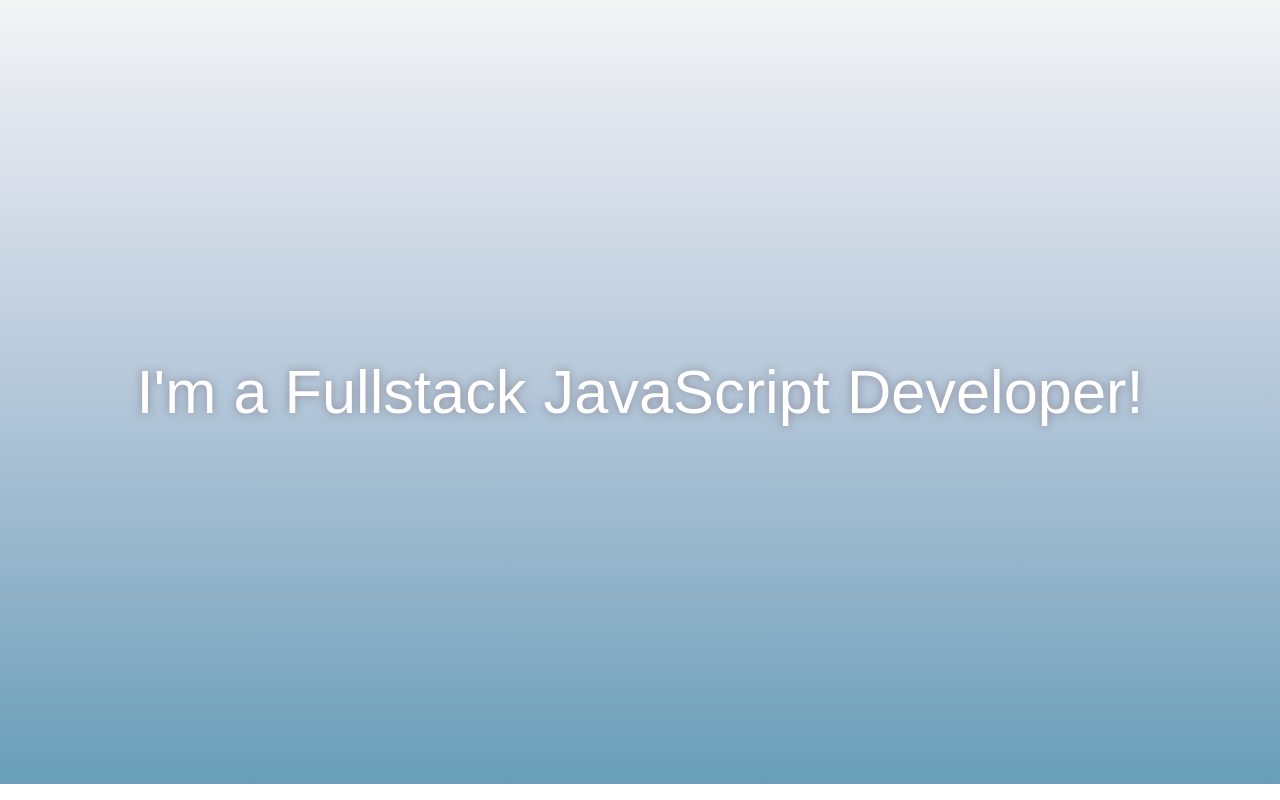
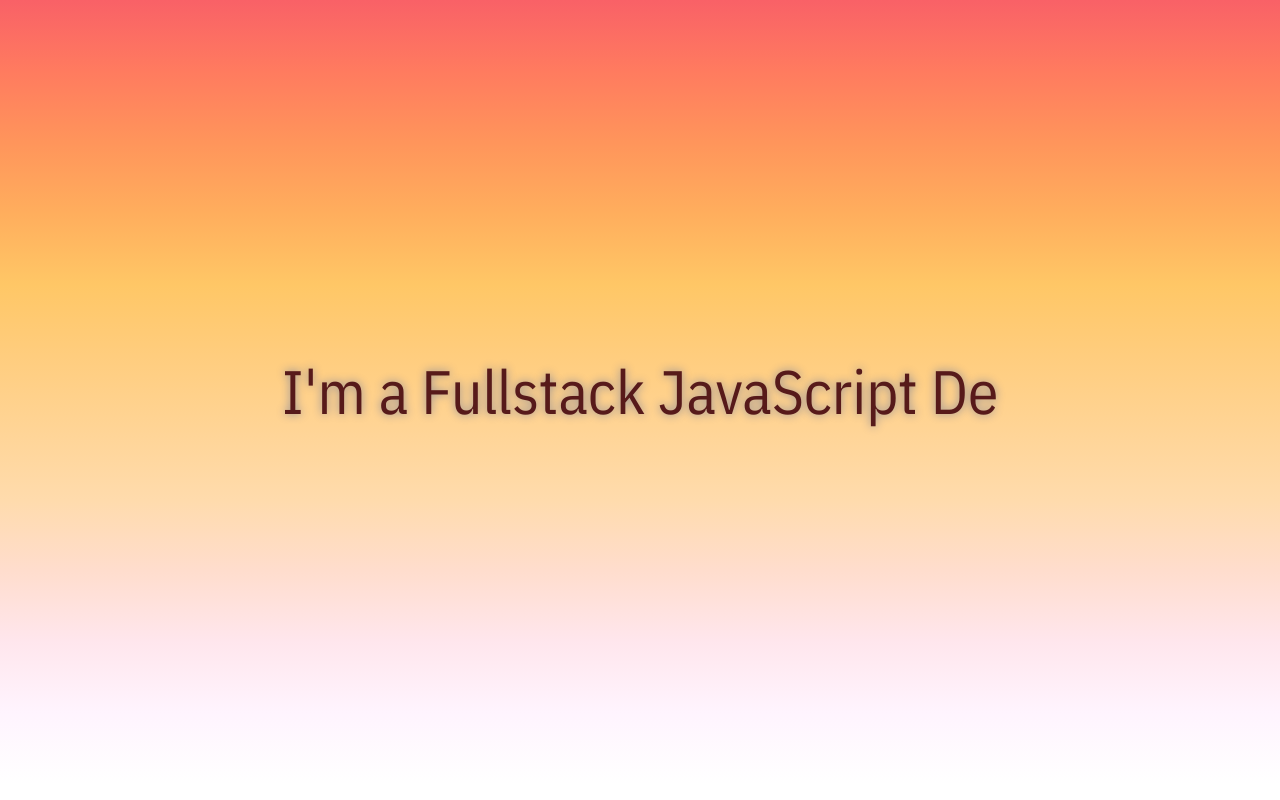
Before and after one commit to reubenvas/portfolio, a React (Create React App) app: page / in a window 1280 px wide. Shown: the top 800 px of the page. Built offline with nearby package versions, Linux system fonts and the light colour scheme; a web font is replaced by a local one.

Commit message:
improved intro page styling

```diff
--- a/public/index.html
+++ b/public/index.html
@@ -23,6 +23,7 @@
   <link href="https://fonts.googleapis.com/css?family=Source+Serif+Pro:400,600,700" rel="stylesheet">
   <link href="https://fonts.googleapis.com/css?family=Cinzel+Decorative:400,700,900" rel="stylesheet">
   <link href="https://fonts.googleapis.com/css?family=Forum" rel="stylesheet">
+  <link href="https://fonts.googleapis.com/css?family=IBM+Plex+Sans+Condensed" rel="stylesheet">
 
   <link rel="stylesheet" href="https://stackpath.bootstrapcdn.com/bootstrap/4.1.0/css/bootstrap.min.css"
     integrity="sha384-9gVQ4dYFwwWSjIDZnLEWnxCjeSWFphJiwGPXr1jddIhOegiu1FwO5qRGvFXOdJZ4" crossorigin="anonymous">
--- a/src/App.css
+++ b/src/App.css
@@ -20,9 +20,12 @@
 
 .Intro {
   /* color: #F9D342; */
-  color: white ;
+  font-family: "IBM Plex Sans Condensed", sans-serif;
+
+  color: rgb(87, 26, 26) ;
   text-shadow: 0px 0px 10px rgb(137,137,153);
-  background-image: linear-gradient(to top, #689eb8, #90b2c9, #b4c7d9, #d5dde8, #f3f4f6);}
+  background-image: linear-gradient(to bottom, #f96167, #ff7b5f, #ff955b, #ffae5d, #ffc766, #ffcd7e, #ffd495, #ffdbac, #ffddcd, #ffe6ed, #fff4fe, #ffffff);
+}
 
 .navigation-container {
   width: 100vw;
@@ -122,11 +125,6 @@
   justify-content: space-evenly;
 }
 
-@keyframes App-logo-spin {
-  from {
-    transform: rotate(0deg);
-  }
-  to {
-    transform: rotate(360deg);
-  }
+.footer {
+  width: 100vw;
 }
--- a/src/App.js
+++ b/src/App.js
@@ -39,7 +39,9 @@ class App extends Component {
             <Project />
           </div>
         </div>
-        <FullScreenText className='Projects' invertColor={true}>Projects-mock</FullScreenText>
+        <footer>
+          <p>this is a footer</p>
+        </footer>
       </main>
     );
   }
--- a/src/components/FullScreenText.js
+++ b/src/components/FullScreenText.js
@@ -41,10 +41,7 @@ const FullScreenText = props => {
 const styles = {
     heading: (textLength) => {
         const fontSize = 20 - textLength / 3;
-        return {
-            fontSize: `${fontSize}vh`,
-            fontFamily: 'Source Sans Pro, sans-serif',
-        };
+        return {fontSize: `${fontSize}vh`};
     },
 }
 
--- a/src/components/NavigationBar.js
+++ b/src/components/NavigationBar.js
@@ -10,6 +10,7 @@ import { IoIosMail } from "react-icons/io";
 const NavigationBar = () => {
     const appNavbar = (
         <nav className="navbar-container" style={{ "background-color": "red" }}>
+            <span>Reuben Vas</span>
             <div className="link-container">
                 <Link
                     activeClass="active"
```
